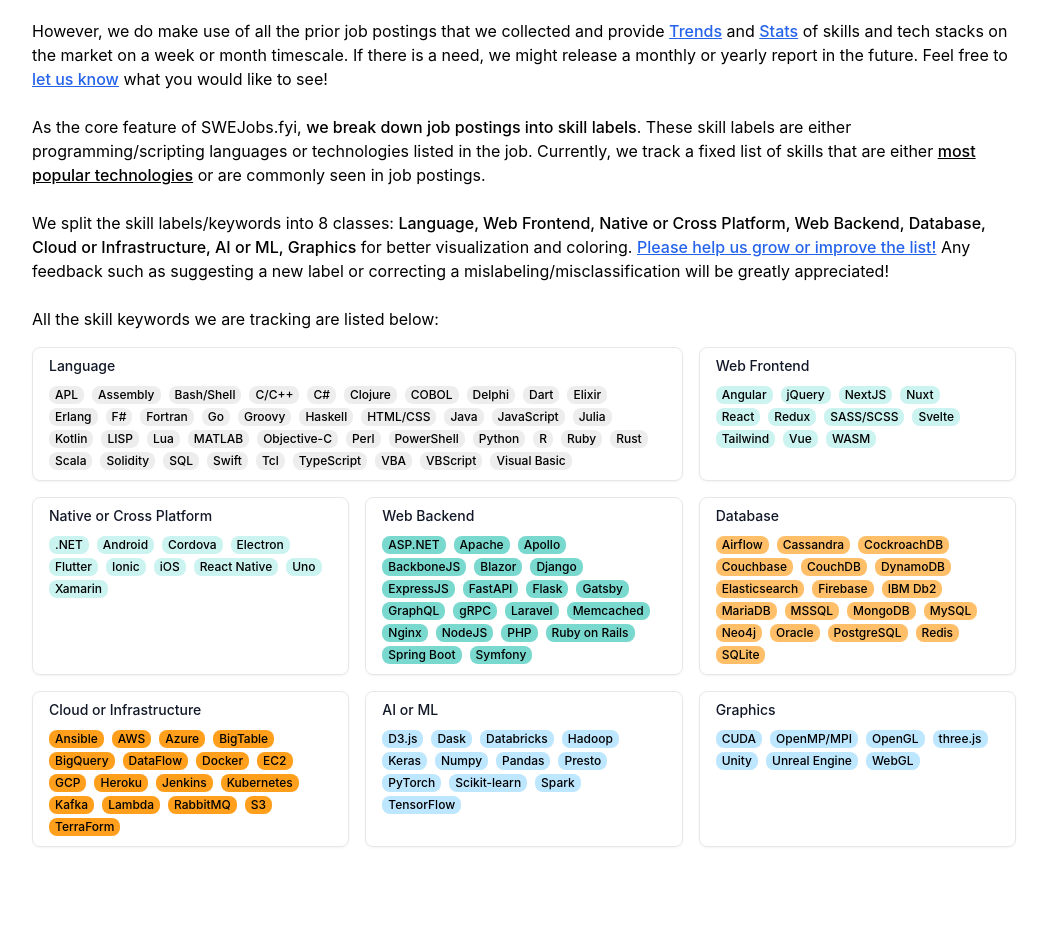
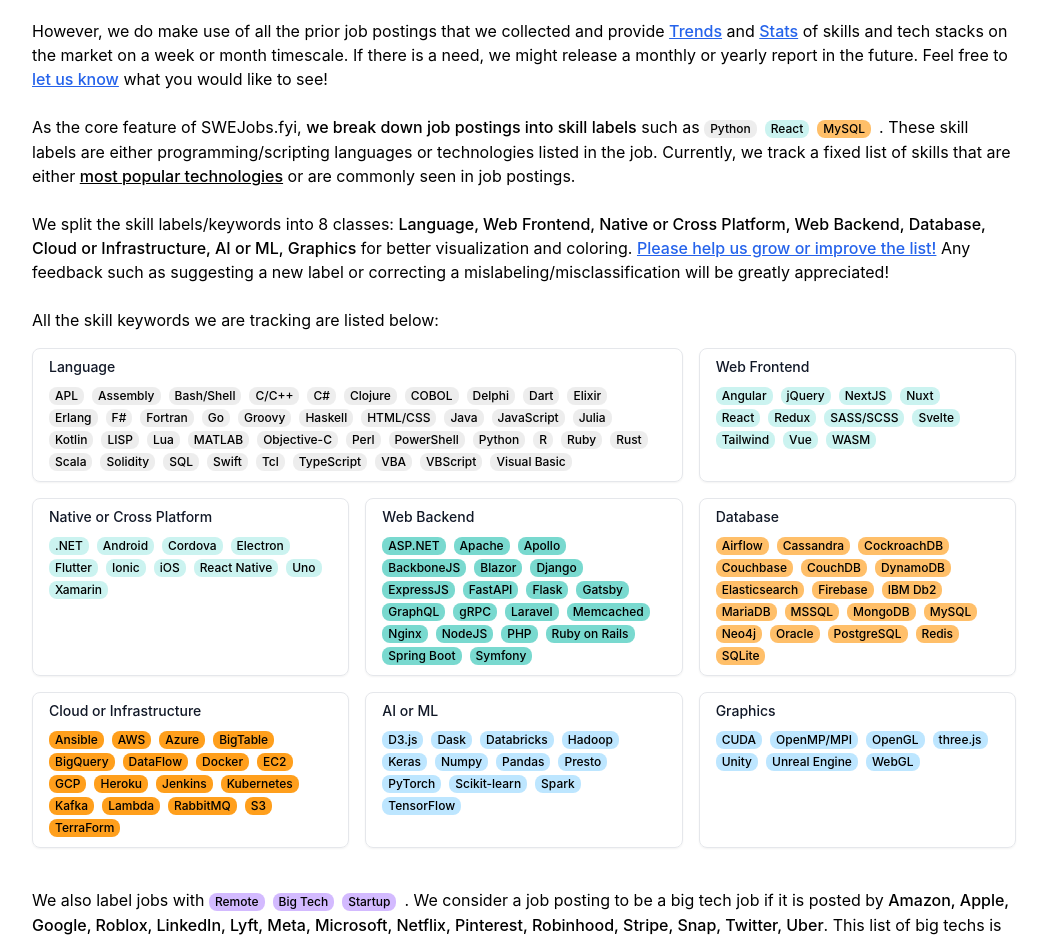
Before and after one commit to kevinshen56714/SWEJobs.fyi, a Next.js app: page /about/about-data in a window 1280 px wide. Shown: the part 680-1620 px from the top of the page, without its empty margins (116-1163 px from the left). Built offline with nearby package versions, Linux system fonts and the light colour scheme; no server answers.

Commit message:
Add description about big techs

```diff
--- a/pages/about/about-data.tsx
+++ b/pages/about/about-data.tsx
@@ -1,10 +1,11 @@
+import { bigTechs, skillsByType } from '../../utils/analysis'
+
 import { Badge } from '../../components/Badge'
 import Image from 'next/image'
 import Link from 'next/link'
 import { SkillType } from '../../types/Skills'
 import { cities } from '..'
 import figure from '../../public/magnify-glass.svg'
-import { skillsByType } from '../../utils/analysis'
 
 const Paragraph = (props: { children: React.ReactNode }) => (
   <div className="mt-6">{props.children}</div>
@@ -53,9 +54,14 @@ export default function AboutData() {
         </Paragraph>
         <Paragraph>
           As the core feature of SWEJobs.fyi,{' '}
-          <span className="font-medium">we break down job postings into skill labels</span>. These
-          skill labels are either programming/scripting languages or technologies listed in the job.
-          Currently, we track a fixed list of skills that are either{' '}
+          <span className="font-medium">we break down job postings into skill labels</span> such as{' '}
+          <div className="inline-flex">
+            <Badge value="Python" />
+            <Badge value="React" />
+            <Badge value="MySQL" />
+          </div>
+          . These skill labels are either programming/scripting languages or technologies listed in
+          the job. Currently, we track a fixed list of skills that are either{' '}
           <a
             className="font-medium underline"
             href="https://survey.stackoverflow.co/2022/#technology-most-popular-technologies"
@@ -95,6 +101,27 @@ export default function AboutData() {
             </div>
           ))}
         </div>
+        <Paragraph>
+          We also label jobs with{' '}
+          <div className="inline-flex">
+            <Badge value="Remote" />
+            <Badge value="Big Tech" />
+            <Badge value="Startup" />
+          </div>
+          . We consider a job posting to be a big tech job if it is posted by{' '}
+          <span className="font-medium">{bigTechs.join(', ')}</span>. This list of big techs is
+          obtained from{' '}
+          <a className="font-medium underline" href="https://levels.fyi">
+            levels.fyi
+          </a>
+          , but{' '}
+          <a
+            className="font-medium text-blue-600 underline"
+            href="https://github.com/kevinshen56714/SWEJobs.fyi/issues/new?labels=enhancement&template=skill_label_request.md"
+          >
+            feel free to provide any suggestions!
+          </a>{' '}
+        </Paragraph>
       </div>
     </div>
   )
--- a/utils/analysis.ts
+++ b/utils/analysis.ts
@@ -170,7 +170,7 @@ export const skillsByType = {
   [SkillType.GRAPHICS]: computingGraphicsStack,
 }
 
-const bigTechs = [
+export const bigTechs = [
   'Amazon',
   'Apple',
   'Google',
```
